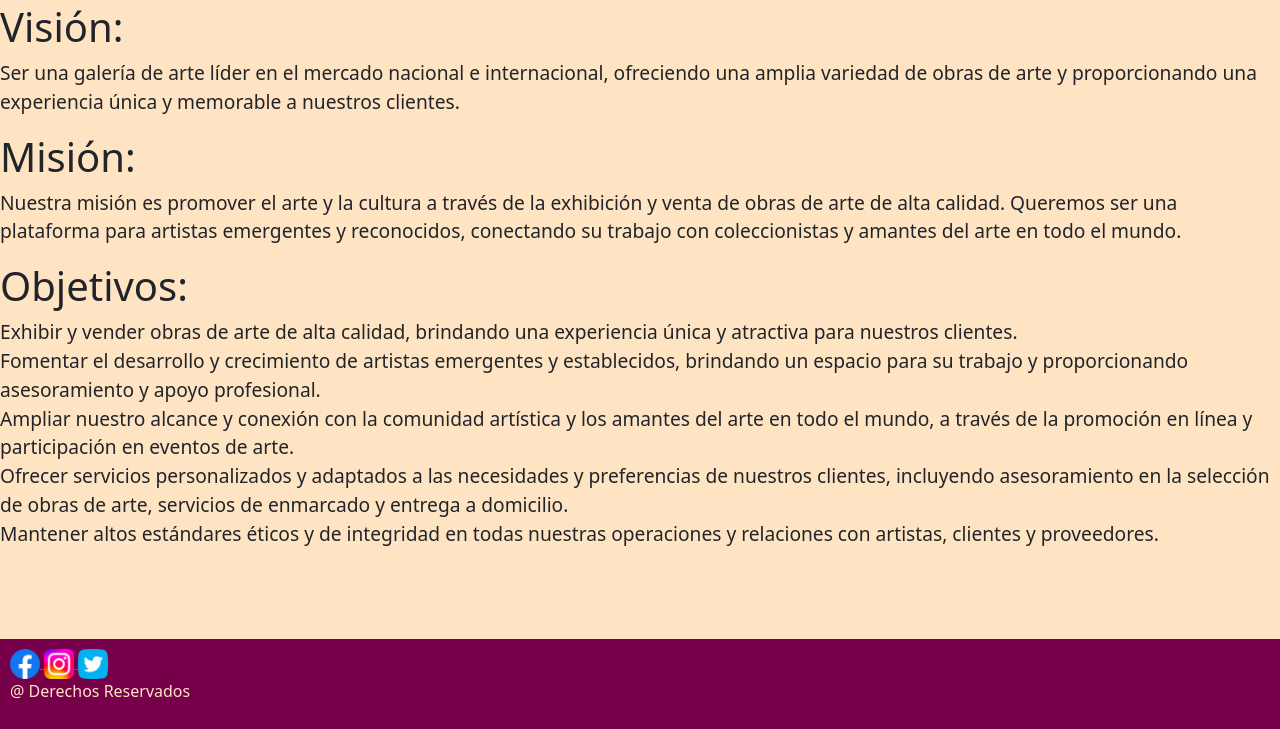
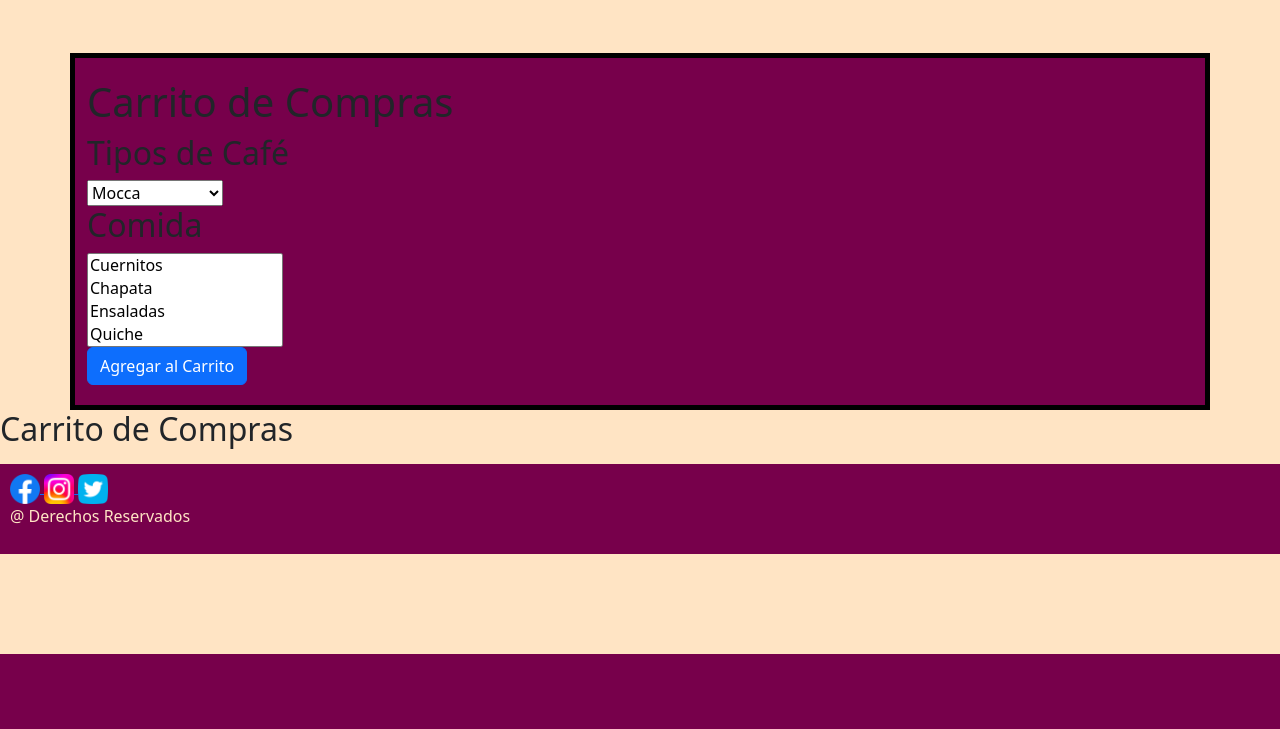
Before and after one commit to JackStar6677/Exp1_Avendano_Rebolledo, a Django app: template cafe/templates/cafe/carrito.html in a window 1280 px wide. Shown: the part 146-875 px from the top of the page. After the commit the page ends 800 px from the top, so only its background shows below. Run offline with Django 4.2, Linux system fonts and the light colour scheme; the template is opened without the code that fills it, so the values that code supplies are empty; parts of the project's set-up code (start-up, migrations or seed data) failed here and were passed over; some libraries are stand-ins or nearby versions.

Commit message:
Update carrito.html

```diff
--- a/cafe/templates/cafe/carrito.html
+++ b/cafe/templates/cafe/carrito.html
@@ -1,13 +1,15 @@
+{% load static %}
+
 <html lang="en">
 <head>
     <meta charset="UTF-8">
     <meta http-equiv="X-UA-Compatible" content="IE=edge">
     <meta name="viewport" content="width=device-width, initial-scale=1.0">
-    <title>Grupo Cero</title>
-    <link rel="stylesheet" href="/static/css/style.css">
-    <link rel="stylesheet" href="/static/css/bootstrap.css">
-    <script src="/static/js/bootstrap.js"></script>
-    <link rel="icon" href="/static/imagenes/icono.png">
+    <title>Carrito de Compras - Café</title>
+    <link rel="stylesheet" href="{% static 'css/style.css' %}">
+    <link rel="stylesheet" href="{% static 'css/bootstrap.css' %}">
+    <script src="{% static 'js/bootstrap.js' %}"></script>
+    <link rel="icon" href="{% static 'imagenes/icono.png' %}">
     <style>
       body {
         background-color: bisque;
@@ -23,65 +25,165 @@
   <div class="collapse navbar-collapse" id="navbarSupportedContent">
     <ul class="navbar-nav me-auto mb-2 mb-lg-0">
       <li>
-        <img src="/static/imagenes/logofinal.png" alt="" style="height: 90;">
+        <img src="{% static 'imagenes/logofinal.png' %}" alt="" style="height: 90;">
       </li>
-      <LI class="nav-item">
-        <a class="nav-item active" href="/cafe/templates/cafe/index.html"> Inicio </a>
-      </LI>
-      <LI class="nav-item">
-        <a class="nav-item active" href="/cafe/templates/cafe/pagina2.html"> Sobre Nosotros </a>
-      </LI>
-      <LI class="nav-item">
-        <A class="nav-item active" href="/cafe/templates/cafe/pagina3.html" > Galería </A>
-      </LI>
+      <li class="nav-item">
+        <a class="nav-item active" href="{% url 'index' %}"> Inicio</a>
+      </li>
+      <li class="nav-item">
+        <a class="nav-item active" href="{% url 'pagina2' %}"> Sobre Nosotros</a>
+      </li>
+      <li class="nav-item">
+        <a class="nav-item active" href="{% url 'pagina3' %}" > Galería</a>
+      </li>
       <li>
-        <a class="nav-item active" href="/cafe/templates/cafe/Api.html"> Café </a>
+        <a class="nav-item active" href="{% url 'Api' %}">Café</a>
       </li>
       <li>
         <a class="nav-item active" href="{%url 'carrito' %}">Carrito de Compras</a>
       </li>
       <li>
-        <a class="nav-item active" href="/cafe/templates/cafe/login.html"> Cerrar sesión </a>
+        <a class="nav-item active" href="{% url 'login' %}">Cerrar sesión</a>
       </li>
     </ul>
   </div>
 </div>
 </nav>
-    <div style="margin-bottom: 90;">
-        <h1>Visión:</h1>
-        <p style="font-size: larger;">
-            Ser una galería de arte líder en el mercado nacional e internacional, ofreciendo una amplia variedad de obras de arte y proporcionando una experiencia única y memorable a nuestros clientes.
-        </p>
-        <h1>Misión:</h1>
-        <p style="font-size: larger;">
-            Nuestra misión es promover el arte y la cultura a través de la exhibición y venta de obras de arte de alta calidad. Queremos ser una plataforma para artistas emergentes y reconocidos, conectando su trabajo con coleccionistas y amantes del arte en todo el mundo.
-        </p>
-        <h1>Objetivos:</h1>
-        <p style="font-size: larger;">
-            Exhibir y vender obras de arte de alta calidad, brindando una experiencia única y atractiva para nuestros clientes. <br>
 
-Fomentar el desarrollo y crecimiento de artistas emergentes y establecidos, brindando un espacio para su trabajo y proporcionando asesoramiento y apoyo profesional. <br>
+  <div class="container">
+    <h1>Carrito de Compras</h1>
+    <div class="cafe-options">
+      <h2>Tipos de Café</h2>
+      <select name="cafe" id="cafe">
+        <option value="Mocca">Mocca</option>
+        <option value="Irish">Irish</option>
+        <option value="Latte">Latte</option>
+        <option value="Expresso">Expresso</option>
+        <option value="Americano">Americano</option>
+        <option value="Cappuccino">Cappuccino</option>
+        <option value="Bombon">Bombon</option>
+        <option value="Café con Leche">Café con Leche</option>
+        <option value="Frappe">Frappe</option>
+        <option value="Azteca">Azteca</option>
+      </select>
+    </div>
+    <div class="comida-options">
+      <h2>Comida</h2>
+      <select name="comida" id="comida" multiple>
+        <option value="Cuernitos">Cuernitos</option>
+        <option value="Chapata">Chapata</option>
+        <option value="Ensaladas">Ensaladas</option>
+        <option value="Quiche">Quiche</option>
+        <option value="Focaccia de pollo">Focaccia de pollo</option>
+        <option value="Molletes">Molletes</option>
+        <option value="Baguette">Baguette</option>
+        <option value="Cursos de snacks salados">Cursos de snacks salados</option>
+      </select>
+    </div>
+    <button class="btn btn-primary" type="button" onclick="agregarAlCarrito()">Agregar al Carrito</button>
+  </div>
 
-Ampliar nuestro alcance y conexión con la comunidad artística y los amantes del arte en todo el mundo, a través de la promoción en línea y participación en eventos de arte. <br>
+  <div id="carrito" class="carrito">
+    <h2>Carrito de Compras</h2>
+    <ul id="items-carrito"></ul>
+  </div>
 
-Ofrecer servicios personalizados y adaptados a las necesidades y preferencias de nuestros clientes, incluyendo asesoramiento en la selección de obras de arte, servicios de enmarcado y entrega a domicilio. <br>
 
-Mantener altos estándares éticos y de integridad en todas nuestras operaciones y relaciones con artistas, clientes y proveedores.
-        </p>
+  <div id="modal" class="modal">
+    <div class="modal-content">
+      <span class="close">&times;</span>
+      <h2>Total del Carrito</h2>
+      <p id="total"></p>
+      <button class="btn btn-primary" onclick="realizarPago()">Pagar</button>
     </div>
+  </div>
+
+  <script>
+    function agregarAlCarrito() {
+      var tipoCafe = document.getElementById("cafe").value;
+      var comidas = document.getElementById("comida").selectedOptions;
+
+      if (comidas.length === 0) {
+        alert("Por favor, seleccione al menos una comida");
+        return;
+      }
+
+      var carrito = document.getElementById("items-carrito");
+
+      var listaComidas = "";
+      for (var i = 0; i < comidas.length; i++) {
+        listaComidas += comidas[i].value + "<br>";
+      }
+
+      var itemCarrito = document.createElement("li");
+      itemCarrito.innerHTML =
+        "<strong>Tipo de Café:</strong> " +
+        tipoCafe +
+        "<br><strong>Comidas:</strong> " +
+        listaComidas;
+
+      var deleteButton = document.createElement("button");
+      deleteButton.innerHTML = "Eliminar";
+      deleteButton.className = "btn btn-danger";
+      deleteButton.onclick = function () {
+        carrito.removeChild(itemCarrito);
+        calcularTotal();
+      };
+
+      itemCarrito.appendChild(deleteButton);
+      carrito.appendChild(itemCarrito);
+
+      calcularTotal();
+    }
+
+    function calcularTotal() {
+      var items = document.querySelectorAll("#items-carrito li");
+
+      var total = 0;
+      for (var i = 0; i < items.length; i++) {
+        total += 10; // Precio ficticio de cada ítem
+      }
+
+      document.getElementById("total").innerHTML = "Total: $" + total.toFixed(2);
+      mostrarModal();
+    }
+
+    function mostrarModal() {
+      var modal = document.getElementById("modal");
+      var closeButton = document.getElementsByClassName("close")[0];
+
+      modal.style.display = "block";
+
+      closeButton.onclick = function () {
+        modal.style.display = "none";
+      };
+
+      window.onclick = function (event) {
+        if (event.target == modal) {
+          modal.style.display = "none";
+        }
+      };
+    }
+
+    function realizarPago() {
+      alert("Funcionalidad de pago no implementada");
+    }
+  </script>
+
+
   <nav>
     <ul style="padding: 10;">
       <footer>
         <div>
           <div>
             <a href="https://www.facebook.com">
-                          <img style="width: 30px;" src="/static/imagenes/Facebook_Logo_(2019).png" alt="Facebook">
+              <img style="width: 30px;" src="{% static 'imagenes/Facebook_Logo_(2019).png' %}" alt="Facebook">
             </a>
             <a href="https://www.instagram.com">
-                          <img style="width: 30px;" src="/static/imagenes/Instagram_logo_2022.svg.png" alt="Instagram">
+                <img style="width: 30px;" src="{% static 'imagenes/Instagram_logo_2022.svg.png' %}" alt="Instagram">
             </a>
             <a href="https://www.twitter.com">
-                          <img style="width: 30px;" src="/static/imagenes/3938028.png" alt="Twitter">
+              <img style="width: 30px;" src="{% static 'imagenes/3938028.png' %}" alt="Twitter">
             </a>
           </div>
         </footer>
@@ -91,6 +193,5 @@ Mantener altos estándares éticos y de integridad en todas nuestras operaciones
       </div>
       </ul>
     </nav>
-
   </body>
   </html>
```
Lines whose indentation alone changed are shown as unchanged.
